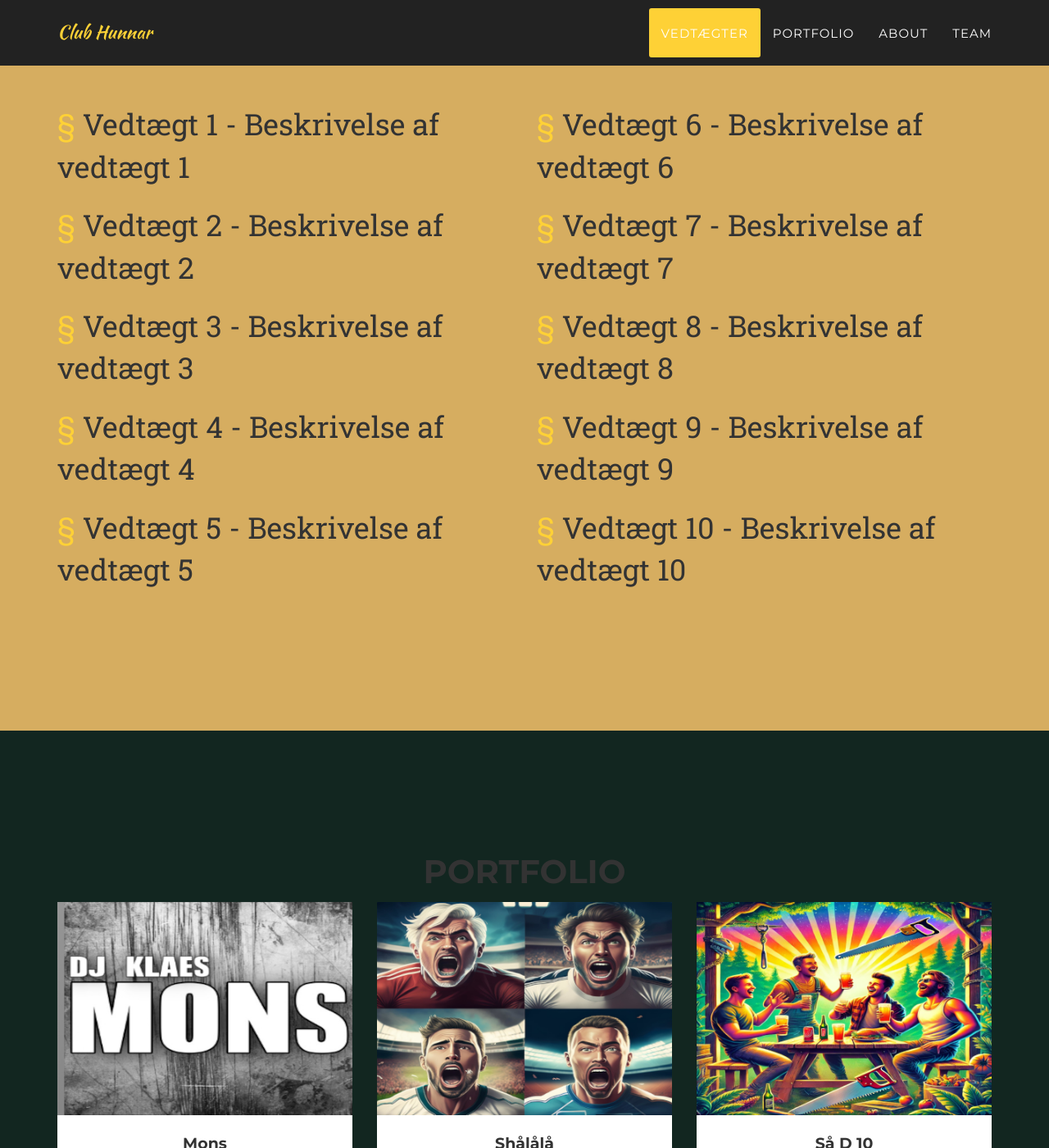
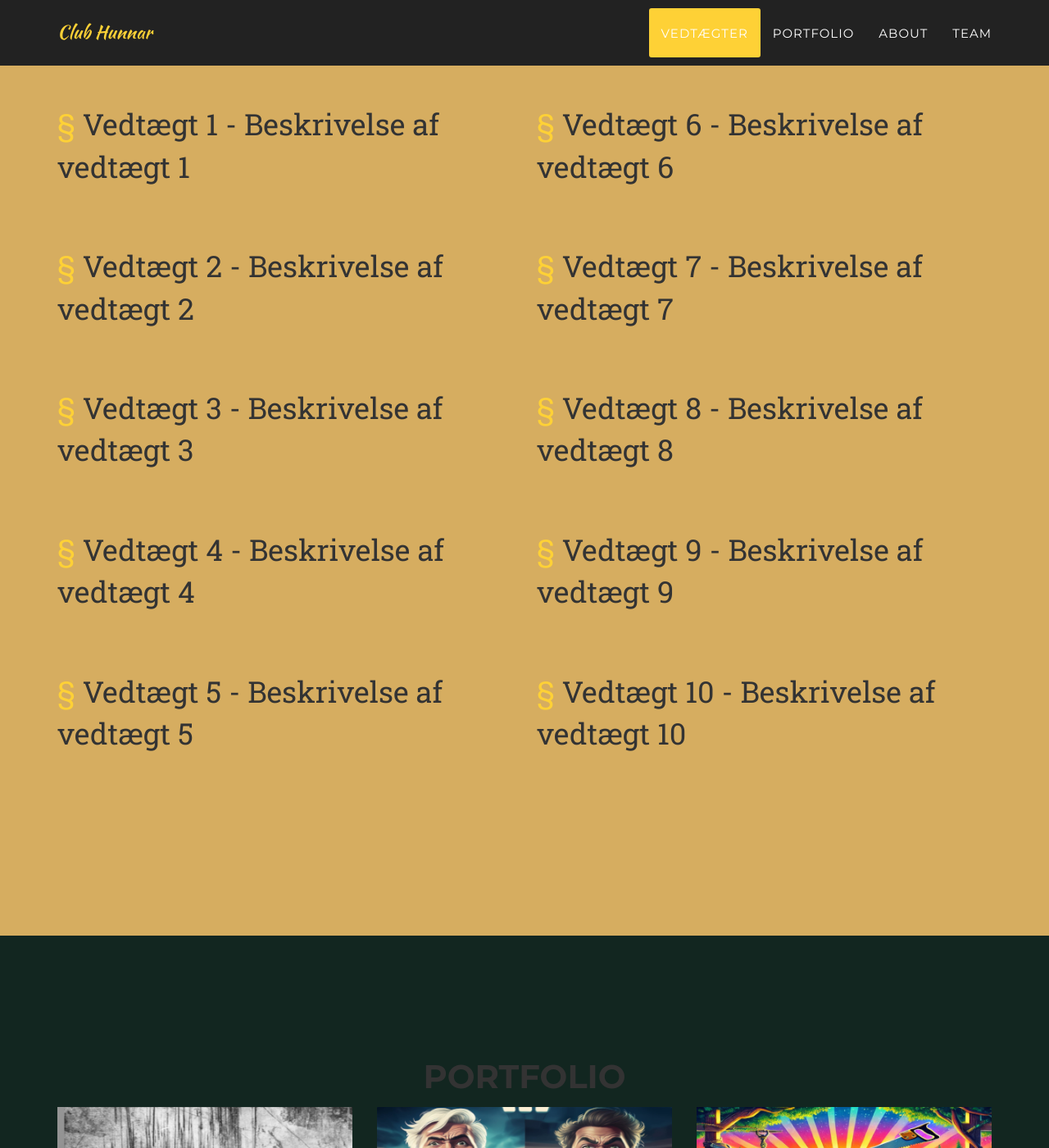
Before and after one commit to Seb199510/hunnar, a Jekyll site: the page built from index.html, in a window 1280 px wide and 1400 px high, scrolled down 1014 px. Shown: the whole window at 82% size. Built offline with Jekyll 4.4.1, drawn with Linux system fonts in a browser that asks for light colours; some web fonts are replaced.

Commit message:
padding testing

```diff
--- a/_includes/css/agency.css
+++ b/_includes/css/agency.css
@@ -72,6 +72,7 @@ h6 {
 .vedtaegt-text {
     font-size: 36px; /* Justér efter behov */
     margin-bottom: 20px;
+    padding-bottom: 50px; /* Justér værdien efter behov */
 }
 
 
```
